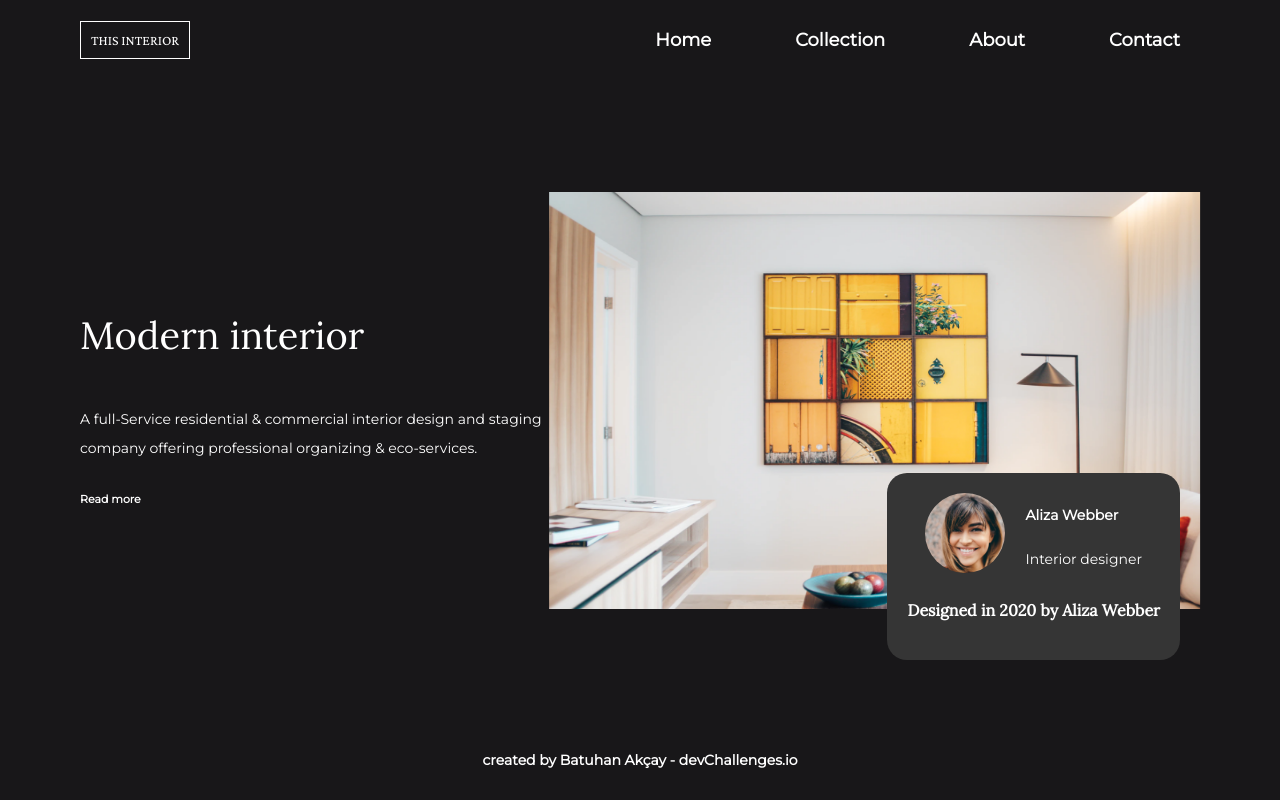
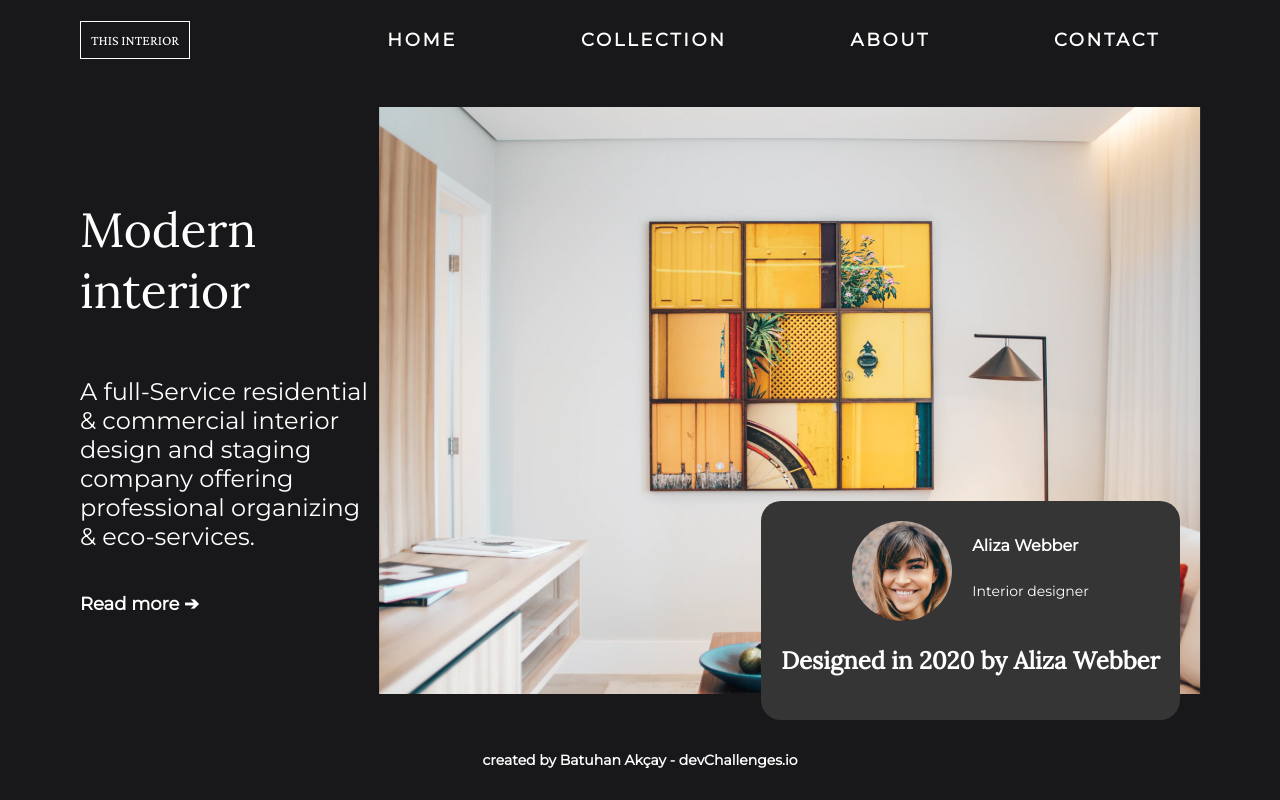
Before and after one commit to akcaybatu/devChallenge-InteriorConsultant, a plain HTML site: page index.html in a window 1280 px wide. Drawn offline with nearby package versions, Linux system fonts and the light colour scheme.

Commit message:
Project Finished

```diff
--- a/index.html
+++ b/index.html
@@ -31,7 +31,7 @@
         <div class="text-content">
             <h1>Modern interior</h1>
             <p class="information">A full-Service residential & commercial interior design and staging company offering professional organizing & eco-services.</p>
-            <p class="read-more">Read more</p>
+            <p class="read-more">Read more &#10132;</p>
         </div>
         <div class="image-content">
             <img class="room-img" src="assets/photo1.png" alt="room picture with decorations">
--- a/style.css
+++ b/style.css
@@ -9,6 +9,7 @@ html, body{
     margin: 0;
 }
 
+/*navigation bar*/
 .nav{
     display: flex;
     justify-content: space-between;
@@ -36,6 +37,7 @@ html, body{
 }
 
 .nav .element{
+    position: relative;
     margin: 0 40px;
     font-family: Montserrat;
     font-style: normal;
@@ -43,6 +45,7 @@ html, body{
     font-size: 18px;
     line-height: 22px;
 }
+/*mobile navigation bar*/
 
 #menu-bar{
     display: none;
@@ -91,6 +94,7 @@ html, body{
     font-size: 60px;
 }
 
+/*text content and display*/
 .content{
     display: flex;
     justify-content: space-between;
@@ -129,6 +133,7 @@ html, body{
     line-height: 22px;
 }
 
+/*room image content and display*/
 .content .image-content{
     position: relative;
     display: flex;
@@ -141,6 +146,7 @@ html, body{
     transform: matrix(-1, 0, 0, 1, 0, 0);
 }
 
+/*designer's card contents*/
 .designer-content{
     position: absolute;
     display: flex;
@@ -208,6 +214,7 @@ html, body{
     line-height: 31px;
 }
 
+/*footer*/
 #footer{
     position: absolute;
     bottom: 0;
@@ -233,62 +240,36 @@ html, body{
     text-decoration: none;
 }
 
-@media screen and (min-width: 1250px) and (max-width: 1450px){
-    .content .text-content h1{
-        font-size: 38px;
-        line-height: 61px;
+/*navigation bar hover effect*/
+.element{
+    color: #fff;
+    text-transform: uppercase;
+    text-decoration: none;
+    letter-spacing: 0.15em;
+
+    display: inline-block;
+    padding: 15px 20px;
+    position: relative;
+}
+.element:after {
+    background: none repeat scroll 0 0 transparent;
+    bottom: 0;
+    content: "";
+    display: block;
+    height: 2px;
+    left: 50%;
+    position: absolute;
+    background: #fff;
+    transition: width 0.3s ease 0s, left 0.3s ease 0s;
+    width: 0;
+}
+.element:hover:after {
+    width: 100%;
+    left: 0;
 }
 
-    .content .text-content .information{
-        font-size: 14px;
-        line-height: 29px;
-    }
-
-    .content .text-content .read-more{
-        font-size: 11px;
-        line-height: 22px;
-    }
-
-    .content .image-content .room-img{
-        width: 651.11px;
-        height: 416.53px;
-        transform: matrix(-1, 0, 0, 1, 0, 0);
-    }
-
-    .designer-content{
-        bottom: 60px;
-        right: 20px;
-    }
-
-    .designer-info .designer-picture{
-        width: 75px;
-        height: 62px;
-        height:80px;
-        width:80px;
-    }
-
-    .designer-info .designer-name{
-        font-size: 14px;
-        line-height: 17px;
-    }
-
-    .designer-info .designer-title{
-        font-size: 14px;
-        line-height: 15px;
-    }
-
-    .designer-content .designer-info{
-        font-size: 20px;
-        line-height: 27px;
-    }
-
-    .design-date{
-        font-size: 16px;
-        line-height: 27px;
-    }
-}
-
-@media screen and (min-width: 768px) and (max-width: 1250px){
+/*media queries*/
+@media screen and (min-width: 768px) and (max-width: 1200px){
     .content{
         flex-wrap: wrap;
         justify-content: center;
@@ -296,7 +277,7 @@ html, body{
 
     .nav .nav-elements .element{
         font-size: 12px;
-        margin: 0 25px;
+        margin: 0 2px;
     }
 
     .content .text-content h1{
@@ -317,7 +298,6 @@ html, body{
     .content .image-content .room-img{
         width: 521.11px;
         height: 326.53px;
-        transform: matrix(-1, 0, 0, 1, 0, 0);
     }
 
     .designer-content{
```
Lines whose indentation alone changed are shown as unchanged.
